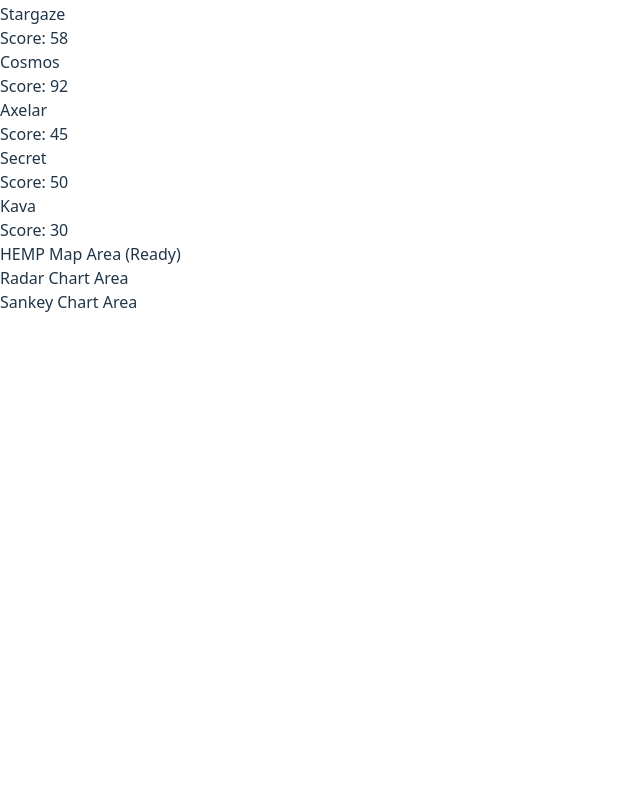
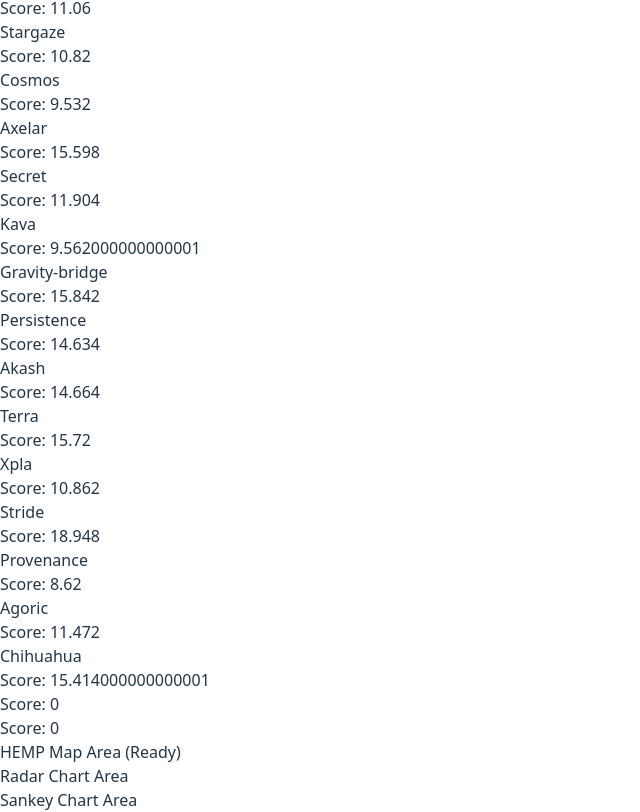
Before and after one commit to nhsngyn/HEMP, a React (Vite) app: page / in a window 1280 px wide. Shown: the part 457-1269 px from the top of the page, without its empty margins (0-640 px from the left). Before the commit the page ends 800 px from the top, so only its background shows below. Built offline with nearby package versions, Linux system fonts and the light colour scheme.

Commit message:
feat: Integrate real Excel data (20 chains) into mockData

```diff
--- a/package.json
+++ b/package.json
@@ -20,6 +20,7 @@
     "react-dom": "^19.2.0",
     "react-router-dom": "^7.10.1",
     "tailwind-merge": "^3.4.0",
+    "xlsx": "^0.18.5",
     "zustand": "^5.0.9"
   },
   "devDependencies": {
--- a/src/data/mockData.js
+++ b/src/data/mockData.js
@@ -1,11 +1,224 @@
-// src/data/mockData.js
+// [자동 생성] 엑셀 데이터 변환 완료: 12/6/2025, 7:20:38 PM
+
 export const mockChains = [
-  { id: 'osmosis', name: 'Osmosis', symbol: 'OSMO', score: 86, participation: 80, color: '#39FF14' },
-  { id: 'injective', name: 'Injective', symbol: 'INJ', score: 72, participation: 65, color: '#A0A0A0' },
-  { id: 'dydx', name: 'dYdX', symbol: 'DYDX', score: 65, participation: 40, color: '#A0A0A0' },
-  { id: 'stargaze', name: 'Stargaze', symbol: 'STARS', score: 58, participation: 90, color: '#FFF500' },
-  { id: 'cosmos', name: 'Cosmos', symbol: 'ATOM', score: 92, participation: 85, color: '#00C2FF' },
-  { id: 'axelar', name: 'Axelar', symbol: 'AXL', score: 45, participation: 30, color: '#A0A0A0' },
-  { id: 'secret', name: 'Secret', symbol: 'SCRT', score: 50, participation: 20, color: '#A0A0A0' },
-  { id: 'kava', name: 'Kava', symbol: 'KAVA', score: 30, participation: 10, color: '#A0A0A0' },
+  {
+    "id": "sei",
+    "name": "Sei",
+    "score": 17.684,
+    "participation": 19.945999999999998,
+    "consensus": 0.1512,
+    "stability": 4.615384615384616,
+    "rejection": 12,
+    "vib": 0,
+    "color": "#A0A0A0"
+  },
+  {
+    "id": "osmosis",
+    "name": "Osmosis",
+    "score": 11.097999999999999,
+    "participation": 18.576,
+    "consensus": 0.1514,
+    "stability": 8.470290771175728,
+    "rejection": 19,
+    "vib": 0,
+    "color": "#A0A0A0"
+  },
+  {
+    "id": "injective",
+    "name": "Injective",
+    "score": 12.516,
+    "participation": 18.124,
+    "consensus": 0.1047,
+    "stability": 2.9177718832891246,
+    "rejection": 10,
+    "vib": 0,
+    "color": "#A0A0A0"
+  },
+  {
+    "id": "dydx",
+    "name": "Dydx",
+    "score": 11.06,
+    "participation": 19.34,
+    "consensus": 0.1165,
+    "stability": 4.333333333333334,
+    "rejection": 11,
+    "vib": 0,
+    "color": "#A0A0A0"
+  },
+  {
+    "id": "stargaze",
+    "name": "Stargaze",
+    "score": 10.82,
+    "participation": 18.744,
+    "consensus": 0.1381,
+    "stability": 19.661016949152543,
+    "rejection": 16,
+    "vib": 0,
+    "color": "#A0A0A0"
+  },
+  {
+    "id": "cosmos",
+    "name": "Cosmos",
+    "score": 9.532,
+    "participation": 17.62,
+    "consensus": 0.0501,
+    "stability": 31.843575418994412,
+    "rejection": 10,
+    "vib": 0,
+    "color": "#A0A0A0"
+  },
+  {
+    "id": "axelar",
+    "name": "Axelar",
+    "score": 15.598,
+    "participation": 19.15,
+    "consensus": 0.1879,
+    "stability": 8.778625954198473,
+    "rejection": 15,
+    "vib": 0,
+    "color": "#A0A0A0"
+  },
+  {
+    "id": "secret",
+    "name": "Secret",
+    "score": 11.904,
+    "participation": 16.912,
+    "consensus": 0.133,
+    "stability": 14.427860696517413,
+    "rejection": 4,
+    "vib": 0,
+    "color": "#A0A0A0"
+  },
+  {
+    "id": "kava",
+    "name": "Kava",
+    "score": 9.562000000000001,
+    "participation": 18.976,
+    "consensus": 0.1055,
+    "stability": 12,
+    "rejection": 3,
+    "vib": 0,
+    "color": "#A0A0A0"
+  },
+  {
+    "id": "gravity-bridge",
+    "name": "Gravity-bridge",
+    "score": 15.842,
+    "participation": 18.778,
+    "consensus": 0.1539,
+    "stability": 19.387755102040817,
+    "rejection": 6,
+    "vib": 0,
+    "color": "#A0A0A0"
+  },
+  {
+    "id": "persistence",
+    "name": "Persistence",
+    "score": 14.634,
+    "participation": 19.7,
+    "consensus": 0.1299,
+    "stability": 4.37956204379562,
+    "rejection": 15,
+    "vib": 0,
+    "color": "#A0A0A0"
+  },
+  {
+    "id": "akash",
+    "name": "Akash",
+    "score": 14.664,
+    "participation": 18.504,
+    "consensus": 0.1687,
+    "stability": 14.814814814814813,
+    "rejection": 11,
+    "vib": 0,
+    "color": "#A0A0A0"
+  },
+  {
+    "id": "terra",
+    "name": "Terra",
+    "score": 15.72,
+    "participation": 16.888,
+    "consensus": 0.1474,
+    "stability": 47.45762711864407,
+    "rejection": 16,
+    "vib": 0,
+    "color": "#A0A0A0"
+  },
+  {
+    "id": "xpla",
+    "name": "Xpla",
+    "score": 10.862,
+    "participation": 19.698,
+    "consensus": 0.1197,
+    "stability": 20,
+    "rejection": 5,
+    "vib": 0,
+    "color": "#A0A0A0"
+  },
+  {
+    "id": "stride",
+    "name": "Stride",
+    "score": 18.948,
+    "participation": 19.182,
+    "consensus": 0.097,
+    "stability": 23.333333333333332,
+    "rejection": 2,
+    "vib": 0,
+    "color": "#A0A0A0"
+  },
+  {
+    "id": "provenance",
+    "name": "Provenance",
+    "score": 8.62,
+    "participation": 19.986,
+    "consensus": 0.074,
+    "stability": 0,
+    "rejection": 12,
+    "vib": 0,
+    "color": "#A0A0A0"
+  },
+  {
+    "id": "agoric",
+    "name": "Agoric",
+    "score": 11.472,
+    "participation": 19.148,
+    "consensus": 0.0964,
+    "stability": 20.253164556962027,
+    "rejection": 6,
+    "vib": 0,
+    "color": "#A0A0A0"
+  },
+  {
+    "id": "chihuahua",
+    "name": "Chihuahua",
+    "score": 15.414000000000001,
+    "participation": 18.59,
+    "consensus": 0.2003,
+    "stability": 11.11111111111111,
+    "rejection": 7,
+    "vib": 0,
+    "color": "#A0A0A0"
+  },
+  {
+    "id": "",
+    "name": "",
+    "score": 0,
+    "participation": 0,
+    "consensus": 0.1292,
+    "stability": 14.877,
+    "rejection": 10,
+    "vib": 0,
+    "color": "#A0A0A0"
+  },
+  {
+    "id": "",
+    "name": "",
+    "score": 0,
+    "participation": 0,
+    "consensus": 0.0371,
+    "stability": 11.3312,
+    "rejection": 4.8762,
+    "vib": 0,
+    "color": "#A0A0A0"
+  }
 ];
```
Also changed, not shown: scripts/csv-to-json.cjs (added, +48 -0 lines), 2 other files (tests, documents, lock files or other folders).
